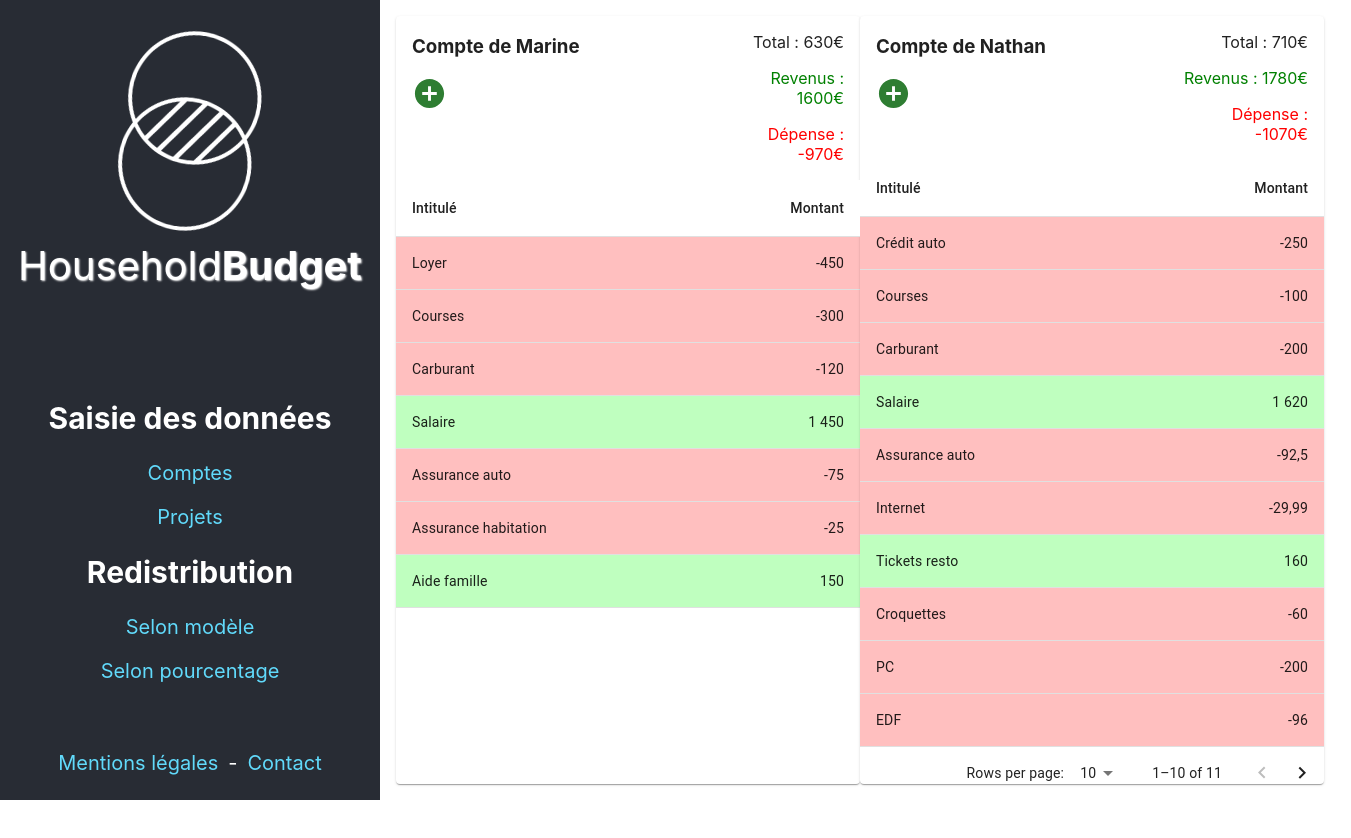
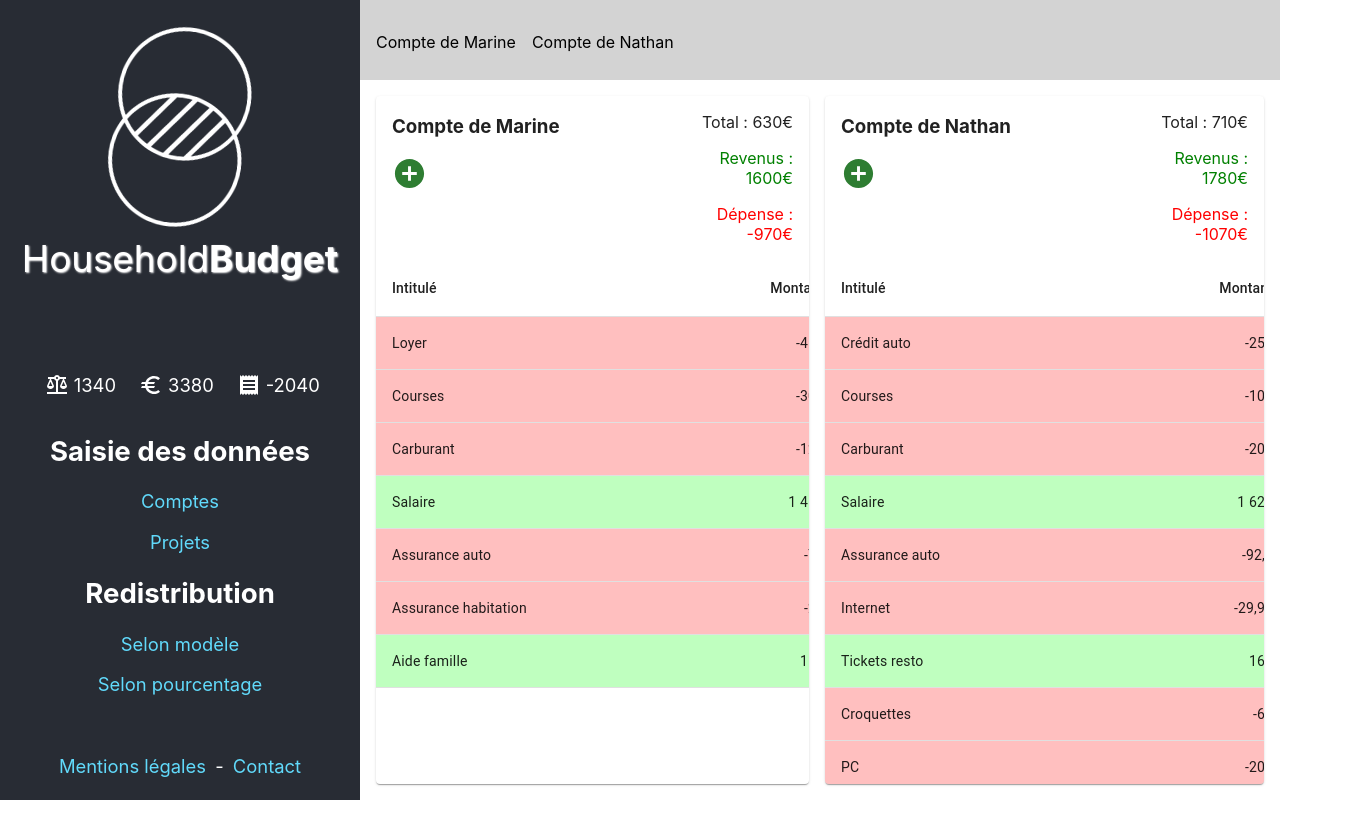
Before and after one commit to MarineGuyodo/household-budget, a React (Create React App) app: page / in a window 1280 px wide. Shown: the top 838 px of the page, 1351 px wide, since content can reach past the window. Before the commit the page ends 800 px from the top, so only its background shows below. Built offline with nearby package versions, Linux system fonts and the light colour scheme.

Commit message:
Moved totals calculation to the main App component

```diff
--- a/src/App.css
+++ b/src/App.css
@@ -4,14 +4,16 @@
 
 .App {
   text-align: center;
+  height: 100vh;
   width: 100vw;
   display: flex;
   flex-direction: row;
+  box-sizing: border-box;
+  /* overflow: hidden; */
 }
 
 .App-header,
 .App-main {
-  height: 100vh;
   display: flex;
   box-sizing: border-box;
   padding: 1em;
@@ -19,11 +21,12 @@
 
 .App-header {
   background-color: #282c34;
-  width: 380px;
+  height: 100%;
+  width: 360px;
   flex-direction: column;
   align-items: center;
   justify-content: space-between;
-  font-size: 1.25em;
+  font-size: 1.15em;
   color: white;
 }
 
@@ -41,8 +44,28 @@
   font-weight: normal;
 }
 
+.App-summary {
+  display: flex;
+  width: 100%;
+  justify-content: space-evenly;
+}
+
+.App-summary div {
+  display: flex;
+  align-items: center;
+  margin: 0.5em;
+}
+
+.App-summary div * {
+  margin: 0.2em;
+}
+
 .App-link {
   color: #61dafb;
+}
+
+.App-main {
+  height: 90%;
 }
 
 .App-footer {
--- a/src/App.js
+++ b/src/App.js
@@ -5,11 +5,47 @@ import seeding from './Data/seeding.json';
 
 import { useState } from 'react';
 
+import Tooltip from '@mui/material/Tooltip';
+import Zoom from '@mui/material/Zoom';
+
+import { Balance, Euro, Receipt } from '@mui/icons-material';
+
 import Account from './Components/Account';
+
+
+const calculateTotals = (accounts) => {
+  const totals = {
+    all: {
+      incomes: 0,
+      expenses: 0
+    }
+  };
+
+  [...accounts].forEach(account => {
+    const result = account.rows.reduce((obj, current) => {
+      if (current.value < 0) {
+        obj.expenses += parseInt(current.value);
+      } else {
+        obj.incomes += parseInt(current.value);
+      }
+
+      return obj;
+    }, { incomes: 0, expenses: 0 });
+
+    totals[account.id] = result;
+    totals.all.incomes += result.incomes;
+    totals.all.expenses += result.expenses;
+  });
+
+  totals.all.balance = totals.all.incomes + totals.all.expenses;
+  return totals;
+};
 
 
 function App() {
   const [data, setData] = useState(seeding);
+  const totals = calculateTotals(data);
+  const { balance, incomes, expenses } = totals.all;
 
 
   return (
@@ -24,6 +60,42 @@ function App() {
         </h1>
 
         <nav>
+          <div className="App-summary">
+            <Tooltip
+                title={ "Balance" }
+                placement="top"
+                TransitionComponent={Zoom}
+            >
+              <div>
+                <Balance />
+                { balance }
+              </div>
+            </Tooltip>
+
+            <Tooltip
+                title={ "Revenus" }
+                placement="top"
+                TransitionComponent={Zoom}
+            >
+              <div key='incomes'>
+                <Euro />
+                { incomes }
+              </div>
+            </Tooltip>
+
+            <Tooltip
+                title={
+                  "Dépenses (" + parseInt(expenses / incomes * 100) + "% des revenus)" }
+                placement="top"
+                TransitionComponent={Zoom}
+            >
+              <div key='expenses'>
+                <Receipt />
+                { expenses }
+              </div>
+            </Tooltip>
+          </div>
+
           <h2>Saisie des données</h2>
           <p className="App-link">Comptes</p>
           <p className="App-link">Projets</p>
@@ -40,12 +112,40 @@ function App() {
         </footer>
       </header>
 
-      <main className="App-main">
+      <div
+        style={{
+          width: 'calc(100vw - 360px)',
+          height: '100vh',
+          boxSizing: 'border-box'
+        }}
+        >
+        <nav
+          style={{
+            display: 'flex',
+            height: '10%',
+            padding: '1em',
+            columnGap: '1em',
+            backgroundColor: 'lightgrey',
+            boxSizing: 'border-box'
+          }}
+        >
+          { data.map(elem => {
+            return (
+              <p>{ elem.name }</p>
+            )
+          })}
+        </nav>
+
+        <main
+          className="App-main"
+          style={{ columnGap: '1em' }}
+        >
         { data.map((account) => {
           return (
             <Account
               key={ account.id }
               name={ account.name }
+              totals={ totals[account.id] }
               rows={ account.rows }
               setRows={(obj) => {
                 let newData = [...data];
@@ -61,6 +161,7 @@ function App() {
         })}
         </main>
       </div>
+    </div>
   );
 }
 
--- a/src/Components/Account.js
+++ b/src/Components/Account.js
@@ -31,18 +31,6 @@ const columns = [
 
 export default function Account(props) {
     const rows = props.rows;
-
-    const totals = (() => {
-        return [...rows].reduce((acc, current) => {
-            if (current.value < 0) {
-                acc.expenses += parseInt(current.value);
-            } else {
-                acc.incomes += parseInt(current.value);
-            }
-
-            return acc;
-        }, { incomes: 0, expenses: 0 });
-    })();
 
     const [addForm, toggleAddForm] = useState(false);
     const [newName, setNewName] = useState("");
@@ -91,7 +79,7 @@ export default function Account(props) {
 
 
     return (
-        <Paper sx={{ width: '100%', overflow: 'hidden' }}>
+        <Paper sx={{ overflow: 'hidden' }}>
             <div className="App-account-header">
                 <div
                     style={{ display: 'flex', flexDirection: 'column', textAlign: 'left' }}
@@ -141,9 +129,9 @@ export default function Account(props) {
                 </div>
 
                 <div className="App-account-totals">
-                    <p>Total : { totals.incomes + totals.expenses }€</p>
-                    <p style={{ color: 'green' }}>Revenus : { totals.incomes }€</p>
-                    <p style={{ color: 'red' }}>Dépense : { totals.expenses }€</p>
+                    <p>Total : { props.totals.incomes + props.totals.expenses }€</p>
+                    <p style={{ color: 'green' }}>Revenus : { props.totals.incomes }€</p>
+                    <p style={{ color: 'red' }}>Dépense : { props.totals.expenses }€</p>
                 </div>
             </div>
 
```
Lines whose indentation alone changed are shown as unchanged.
